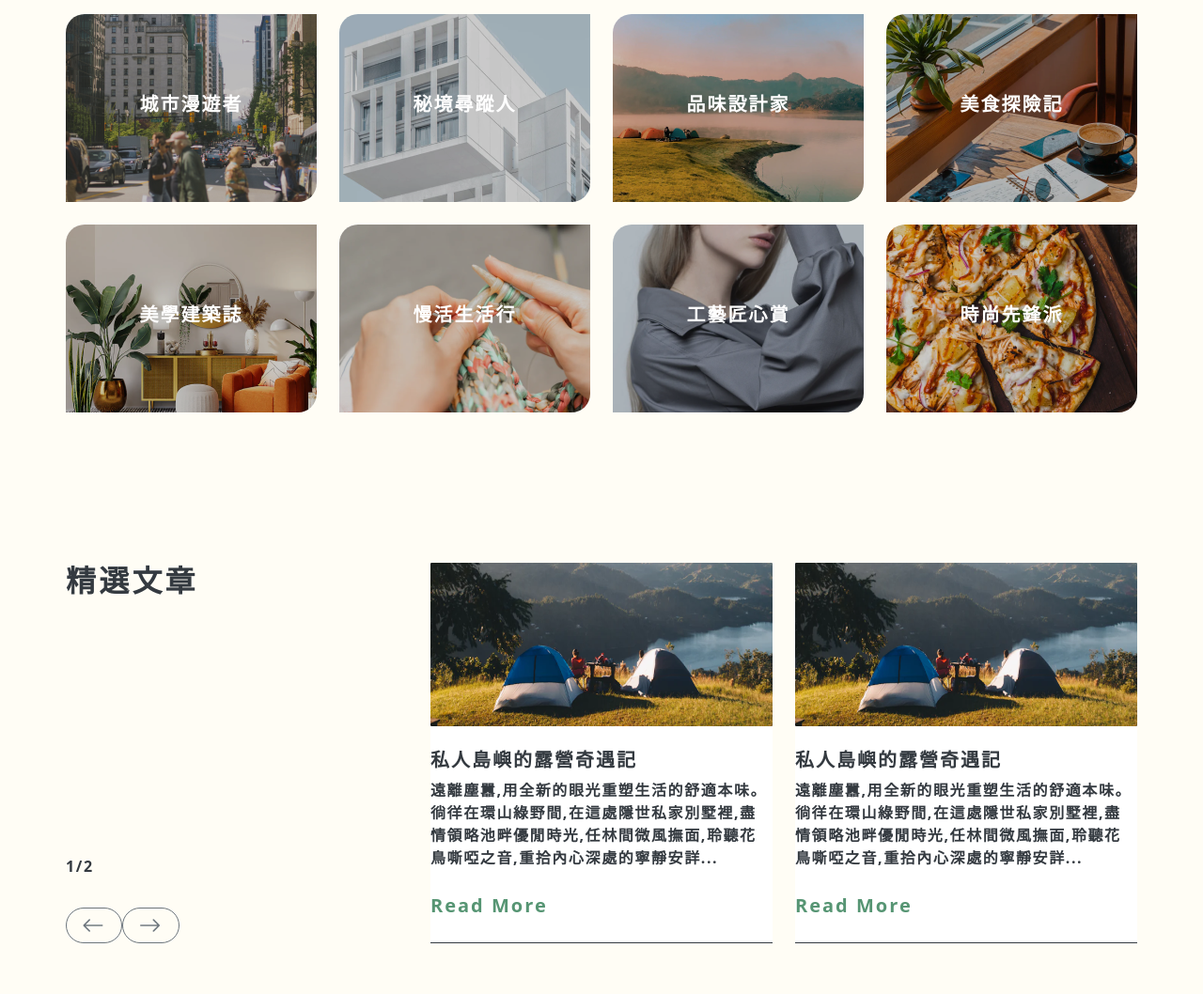
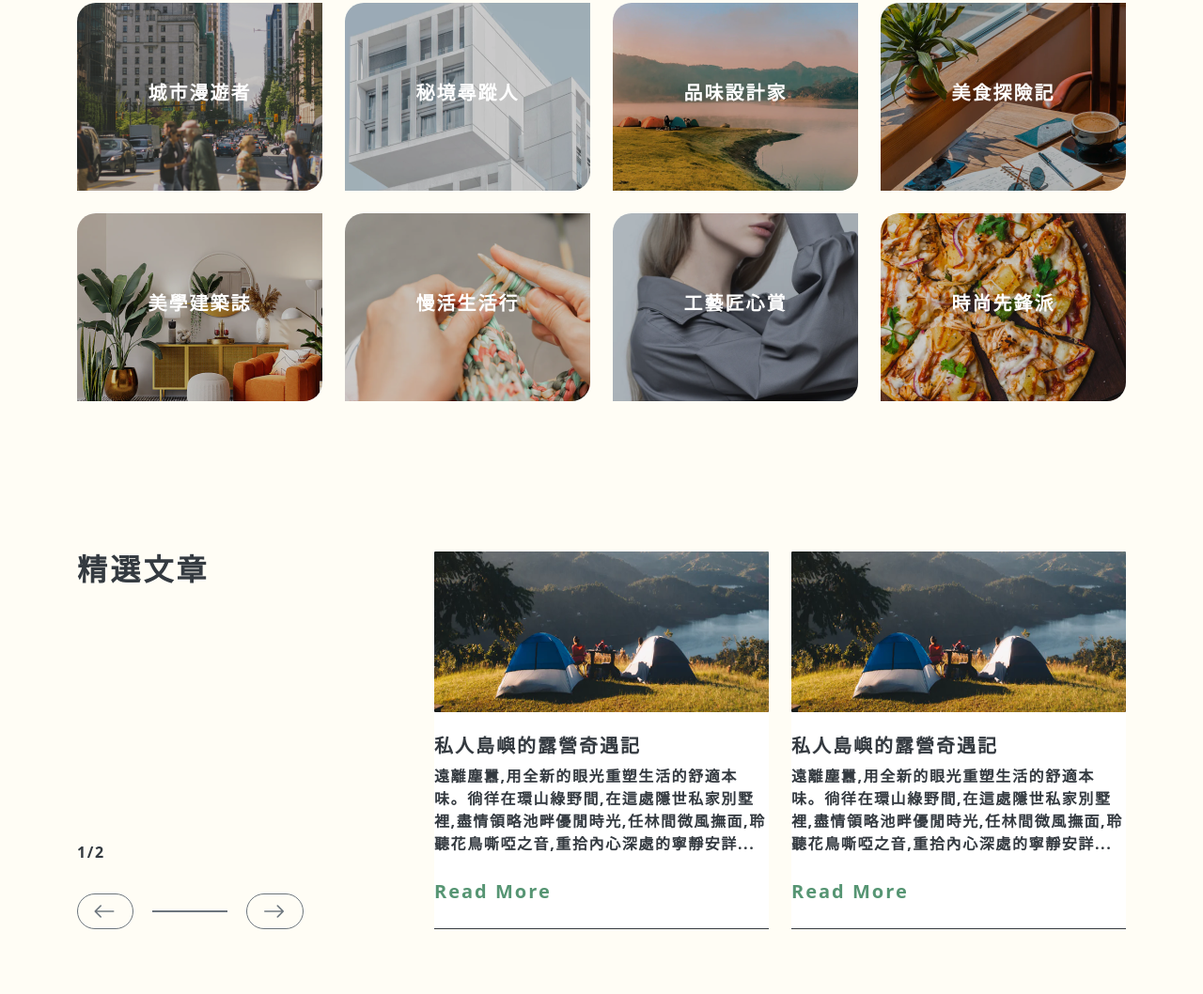
Before and after one commit to Riley4388/week6-gutter-homework, a website built with Vite: page pages/index.html in a window 1280 px wide. Shown: the part 834-1892 px from the top of the page at 94% size. Built offline with nearby package versions, Linux system fonts and the light colour scheme; a web font is replaced by a local one.

Commit message:
圖片跑掉修復

```diff
--- a/assets/scss/all.scss
+++ b/assets/scss/all.scss
@@ -1,5 +1,4 @@
 @import url('https://fonts.googleapis.com/css2?family=Bruno+Ace+SC&family=Castoro:ital@0;1&family=Comfortaa:wght@300..700&family=Lato:ital,wght@0,100;0,300;0,400;0,700;0,900;1,100;1,300;1,400;1,700;1,900&family=Noto+Sans+TC:wght@100..900&family=Noto+Serif+TC:wght@200..900&family=Roboto:ital,wght@0,100..900;1,100..900&family=STIX+Two+Text:ital,wght@0,400..700;1,400..700&display=swap');
-
 
 
 @import url("https://cdn.jsdelivr.net/npm/bootstrap-icons@1.13.1/font/bootstrap-icons.min.css");
--- a/assets/scss/pages/_index.scss
+++ b/assets/scss/pages/_index.scss
@@ -1,3 +1,63 @@
+.index-title {
+  font-size: 100px;
+}
+
+.banner {
+  background-image: url(../assets/images/banner.png);
+  background-size: cover;
+  /* 填滿容器 */
+  background-position: center;
+
+  aspect-ratio: 48/23;
+  /* 按照圖片比例自動撐開高度 */
+  width: 100%;
+  /* 或任何你要的寬度 */
+}
+
+.hot {
+  .card {
+    border-radius: 20px 0;
+    overflow: hidden;
+
+    &::after {
+      content: "";
+      position: absolute;
+      display: block;
+      // 為了讓偽元素稱滿外層
+      top: 0;
+      right: 0;
+      width: 100%;
+      height: 100%;
+      opacity: 0;
+      background-color: $gray-600;
+      transition: opacity 0.3s;
+    }
+
+    &:hover {
+      cursor: pointer;
+
+      &::after {
+        opacity: 0.4;
+      }
+    }
+
+  }
+}
+
+
+.selected-article {
+  .swap-control {
+    .btn {
+      color: $gray-400;
+
+      &:hover {
+        background: $gray-400;
+        color: white;
+      }
+    }
+  }
+}
+
 .index-title {
   font-size: 100px;
 }
@@ -55,13 +115,21 @@
       }
     }
   }
+}
 
+.switcher-line {
+  width: 80px;
+  height: 2px;
+  display: block;
+  background: $gray-400;
+  margin: 0 20px;
 }
 
 .sales-event {
 
   div {
     position: relative; //讓子元素定位
+
     &::before {
       content: "";
       position: absolute;
@@ -73,6 +141,7 @@
       background-image: url(/assets/images/bg-1.png);
       background-repeat: no-repeat;
     }
+
     &::after {
       content: "";
       position: absolute;
@@ -87,10 +156,10 @@
   }
 }
 
-.hot-journey{
-    .nav{
+.hot-journey {
+  .nav {
 
-      button{
+    button {
       font-size: $h5-font-size;
       padding-top: 16px;
       padding-bottom: 16px;
--- a/assets/scss/utils/_variables.scss
+++ b/assets/scss/utils/_variables.scss
@@ -494,7 +494,7 @@ $grid-row-columns: 6 !default;
 // Container padding
 
 // $container-padding-x: $grid-gutter-width !default;
-$container-padding-x: 0 !default;
+$container-padding-x: $grid-gutter-width !default;
 
 
 // Components
```
Also changed, not shown: pages/index.html (+1 -10 lines). Lines whose indentation alone changed are shown as unchanged.
